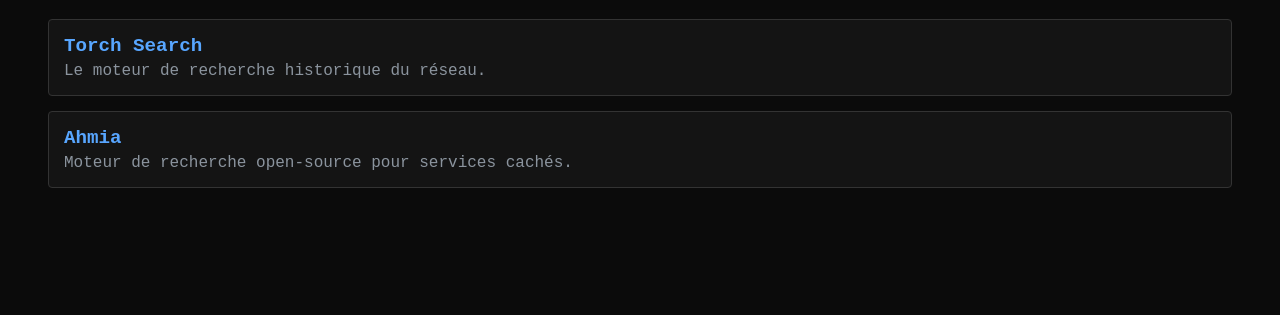
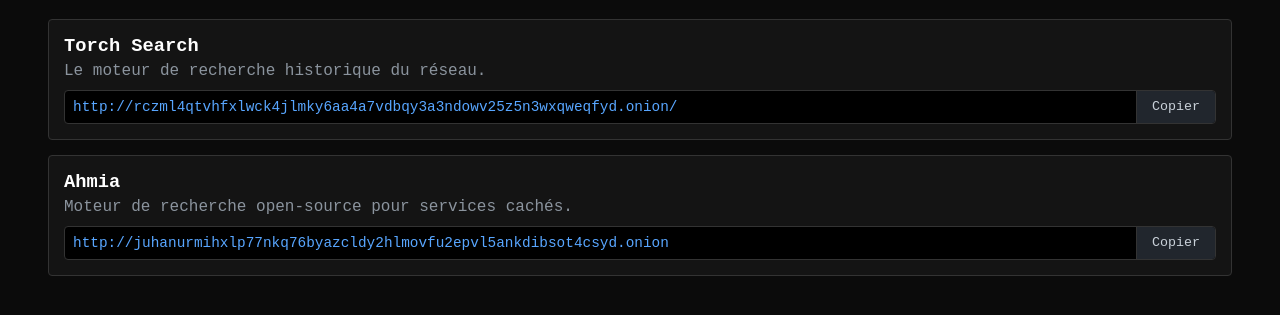
Before and after one commit to ileveroasisproject/kernel-catalog, a plain HTML site: page index.html in a window 1280 px wide. Shown: the part 121-436 px from the top of the page. Drawn offline with Linux system fonts and the light colour scheme.

Commit message:
Refactor link display and add copy functionality
Updated link loading and display functionality.

```diff
--- a/index.html
+++ b/index.html
@@ -23,42 +23,70 @@
             margin-bottom: 15px;
             border-radius: 4px;
         }
-        .link-card a {
-            color: #58a6ff;
-            font-size: 1.2em;
-            text-decoration: none;
-            font-weight: bold;
-        }
-        .link-card a:hover {
-            text-decoration: underline;
+        .link-card h3 {
+            color: #ffffff;
+            margin: 0 0 5px 0;
         }
         .link-card p {
             color: #8b949e;
-            margin: 5px 0 0 0;
+            margin: 0 0 10px 0;
+        }
+        .url-box {
+            display: flex;
+            background: #000000;
+            border: 1px solid #333;
+            border-radius: 4px;
+            overflow: hidden;
+        }
+        .url-box input {
+            background: transparent;
+            border: none;
+            color: #58a6ff;
+            padding: 8px;
+            width: 100%;
+            font-family: 'Courier New', Courier, monospace;
+            font-size: 0.9em;
+            outline: none;
+        }
+        .url-box button {
+            background: #21262d;
+            color: #c9d1d9;
+            border: none;
+            border-left: 1px solid #333;
+            padding: 0 15px;
+            cursor: pointer;
+            font-family: 'Courier New', Courier, monospace;
+        }
+        .url-box button:hover {
+            background: #30363d;
+            color: #ffffff;
         }
     </style>
 </head>
 <body>
 
     <h1>KΕΓNΕ𝐋 - Catalogue</h1>
-    <div id="liste-liens">Chargement des données...</div>
+    <div id="liste-liens">Chargement...</div>
 
     <script>
         async function chargerLiens() {
             try {
-                // Le fichier liens.json doit se trouver au même endroit
-                const reponse = await fetch('liens.json?' + new Date().getTime()); // Empêche le cache du navigateur
+                const reponse = await fetch('liens.json?' + new Date().getTime());
                 const liens = await reponse.json();
 
                 const conteneur = document.getElementById('liste-liens');
                 conteneur.innerHTML = '';
 
-                liens.forEach(item => {
+                liens.forEach((item, index) => {
                     const card = document.createElement('div');
                     card.className = 'link-card';
                     card.innerHTML = `
-                        <a href="${item.url}" target="_blank">${item.titre}</a>
+                        <h3>${item.titre}</h3>
                         <p>${item.description}</p>
+                        <div class="url-box">
+                            <input type="text" id="url-${index}" value="${item.url}" readonly>
+                            <button onclick="copierLien('url-${index}', this)">Copier</button>
+                        </div>
                     `;
                     conteneur.appendChild(card);
                 });
@@ -67,11 +95,22 @@
             }
         }
 
-        // Charge les liens au démarrage
+        function copierLien(idInput, bouton) {
+            const input = document.getElementById(idInput);
+            input.select();
+            input.setSelectionRange(0, 99999); // Pour mobiles
+            navigator.clipboard.writeText(input.value);
+
+            const texteOriginal = bouton.innerText;
+            bouton.innerText = "Copié !";
+            bouton.style.color = "#3fb950";
+            setTimeout(() => {
+                bouton.innerText = texteOriginal;
+                bouton.style.color = "";
+            }, 2000);
+        }
+
         chargerLiens();
-
-        // Optionnel : Actualise automatiquement toutes les 10 secondes pour voir les modifs en temps réel
-        setInterval(chargerLiens, 10000);
     </script>
 
 </body>
```
